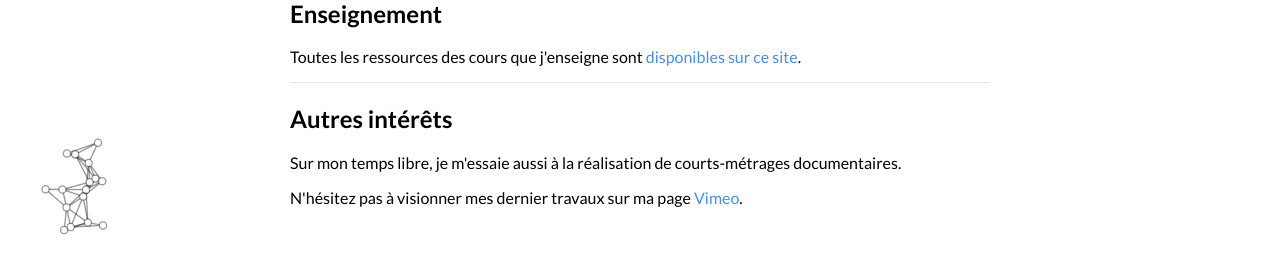
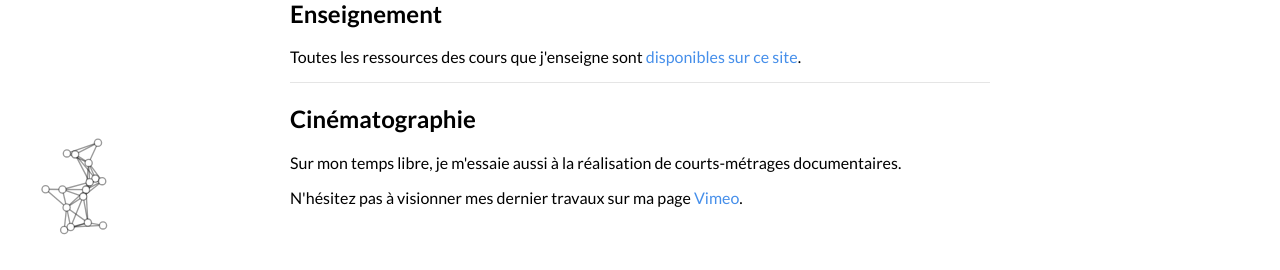
Before and after one commit to bglbrt/bglbrt.github.io, a Jekyll site: the page built from index.md, in a window 1280 px wide. Shown: the part 888-1158 px from the top of the page. Built offline with Jekyll 4.4.1, drawn with Linux system fonts in a browser that asks for light colours.

Commit message:
Update index.md

```diff
--- a/index.md
+++ b/index.md
@@ -56,7 +56,7 @@ lang: "fr"
 
 ---
 
-## Autres intérêts
+## Cinématographie
 
 <div style="text-align: justify">
 
```
